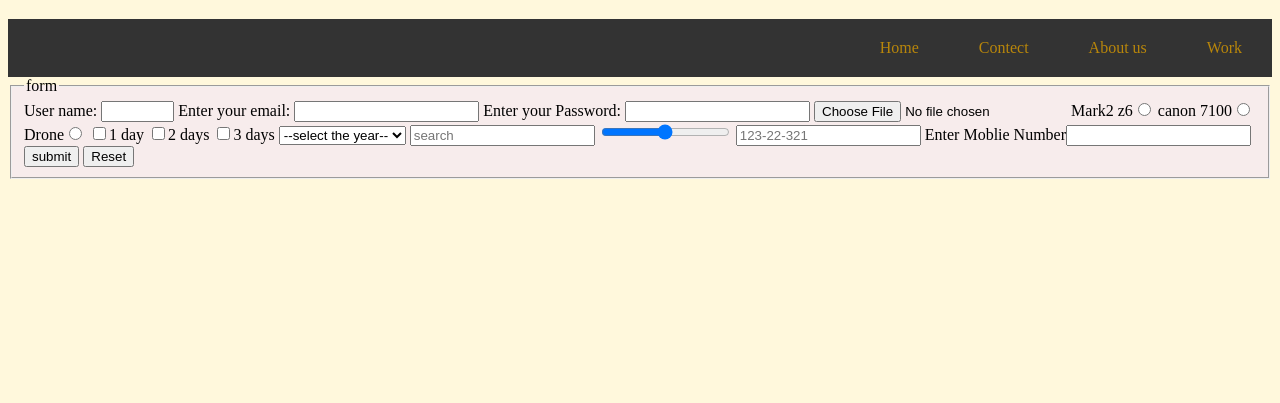
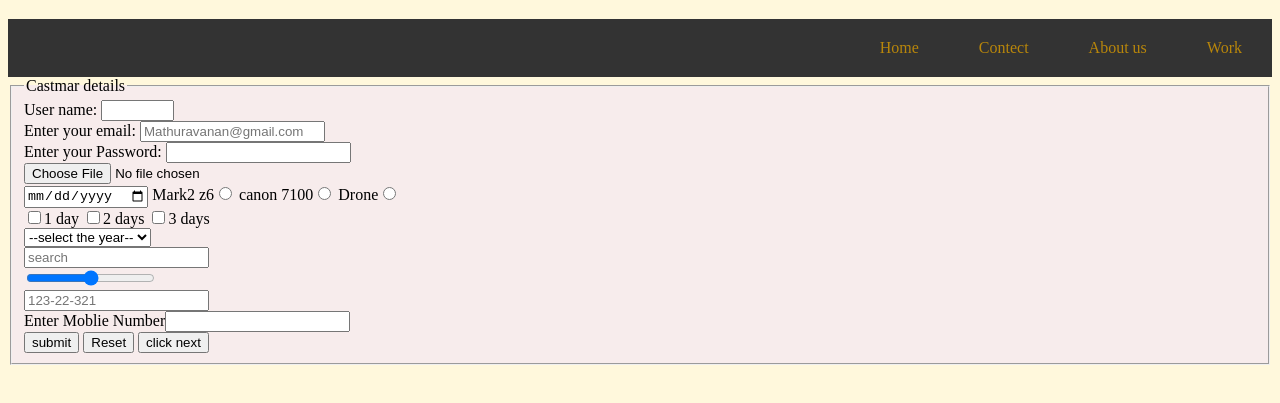
Before and after one commit to Mathuravanan107/block-line, a plain HTML site: page New.html in a window 1280 px wide. Shown: the part 61-464 px from the top of the page. Drawn offline with Linux system fonts and the light colour scheme.

Commit message:
add text file New.html

```diff
--- a/New.html
+++ b/New.html
@@ -6,7 +6,7 @@
   <meta name="description" contect="frontend developer tutorial">
   <meta name="keyword" contect="">
   <meta name="Author" contect="Mathuravanan">
-  <meta name="viewport" contect="width_device_width,initial_scale=10">
+  <meta name="viewport" contect="width_device_width,initial_scale=1.0">
   <title>New tab</title>
   <style>
      .new a{
@@ -33,34 +33,49 @@
 	  </header>
       <form enctype="multipart/form-data">
          <fieldset style="background-color:rgb(247, 236, 236);">
-         <legend>form</legend>
-         <label for="name">User name:</label>
-         <input type="text" id="name" size="6">
+         <legend>Castmar details</legend>
+         <label for="name" >User name:</label>
+         <input type="text" id="name" size="6" >
+		 <br>
          <label for="email">Enter your email:</label>
-         <input type="email" id="email">
+         <input type="email" id="email" placeholder="Mathuravanan@gmail.com">
+		 <br>
          <label for="password">Enter your Password:</label>
          <input type="password" id="password">
+		 <br>
          <input type="file">
+		 <br>
+		 <input type="date" id="date" value="date">
+		 <label for="date"></label>
          <label for="Mark2 z6">Mark2 z6</label><input type="radio" name="courses">
          <label for="Canon 7100">canon 7100</label><input type="radio" id="1 courses" name="courses" >
          <label for="Drone">Drone</label><input type="radio" name="courses">
-
+           <br>
          <input type="checkbox" ><label for="1 day">1 day</label>
          <input type="checkbox" ><label for="2 days">2 days</label>
          <input type="checkbox"><label for="3 days">3 days</label>
+		 <br>
           <select name="passout" id="passout">
 		  <option value="" name="">--select the year--</option>
           <option value="2020" name="2020">2020</option>
           <option value="2021" name="2021">2021</option>
           <option value="2022" name="2022">2022</option>
           </select>
+		  <br>
           <input type="search" placeholder="search">
+		  <br>
           <input type="range" min="10" max="60">
+		  <br>
           <input type="tel" pattern="[0-9]"placeholder="123-22-321">
+		  <br>
           <label for="number">Enter Moblie Number</label><input type="number" id="number">
+		  <br>
           <input type="submit" value="submit" name="submit">
+
           <input type="reset">
-         </fieldset>
+
+		  <button>click next</button>
+
       </form>
   </body>
 
```
